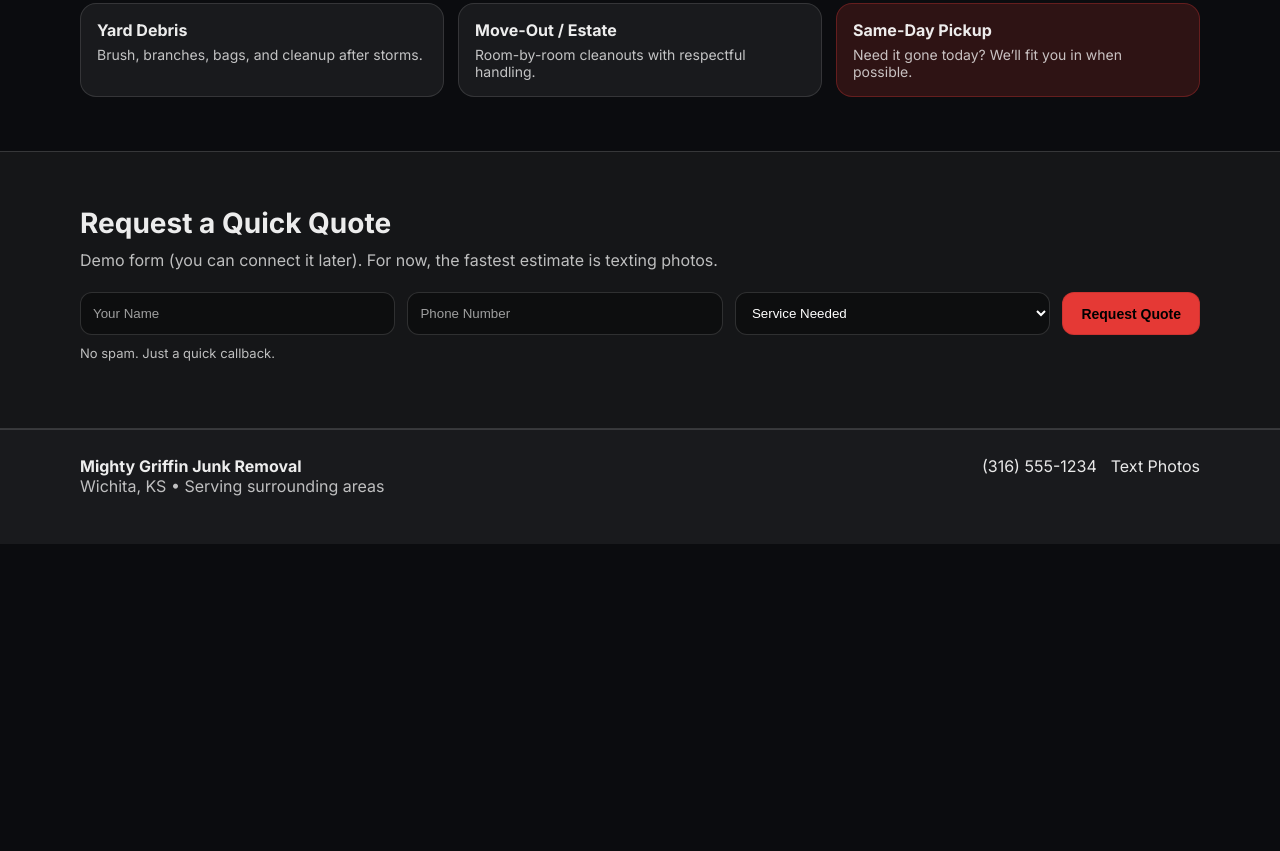
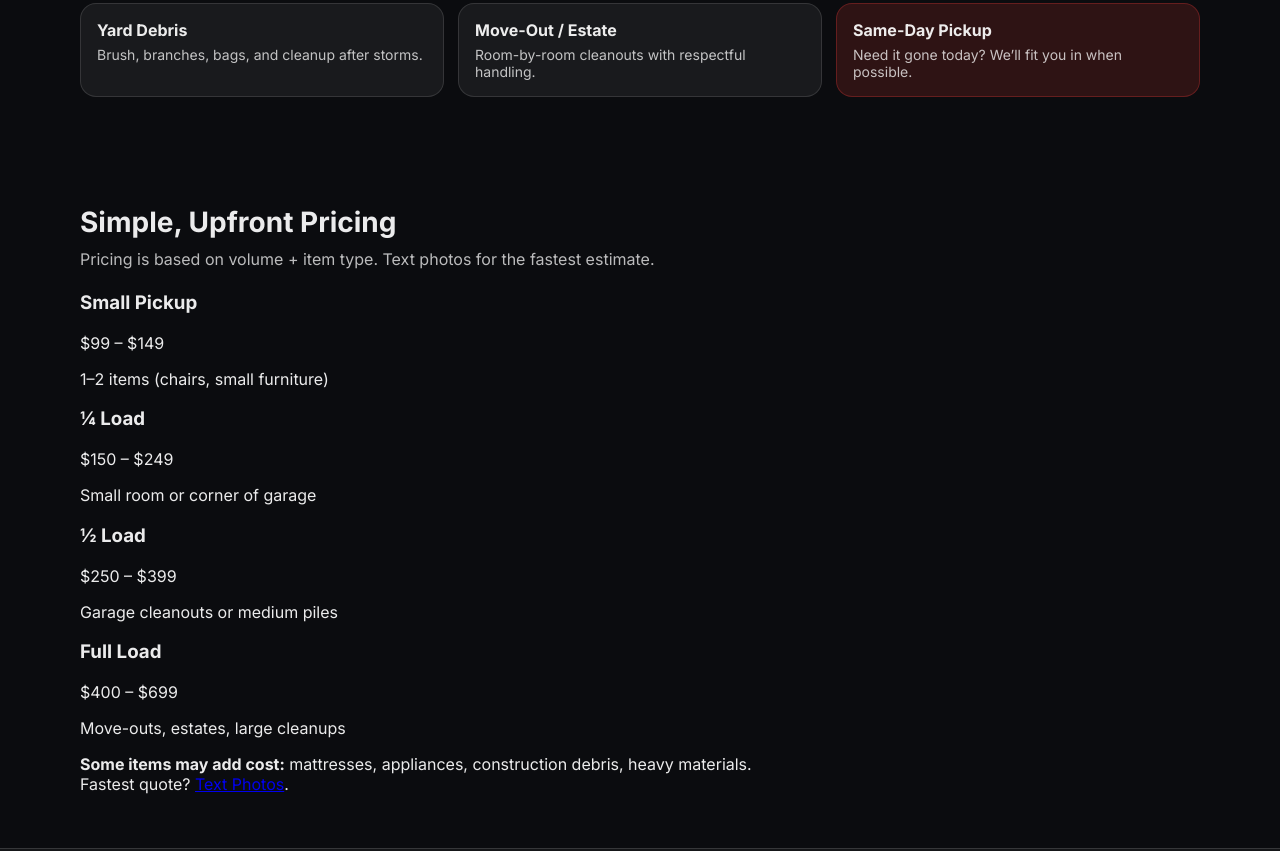
Before and after one commit to Keaganllll/MightyGriffinJunkRemoval, a plain HTML site: page index.html in a window 1280 px wide. Shown: the part 994-1845 px from the top of the page. Before the commit the page ends 1538 px from the top, so only its background shows below. Drawn offline with Linux system fonts and the light colour scheme.

Commit message:
Update index.html

```diff
--- a/index.html
+++ b/index.html
@@ -118,7 +118,45 @@
       </div>
     </div>
   </section>
+<!-- PRICING -->
+<section class="section pricing">
+  <div class="container">
+    <h2>Simple, Upfront Pricing</h2>
+    <p class="muted">Pricing is based on volume + item type. Text photos for the fastest estimate.</p>
 
+    <div class="pricing-grid">
+      <div class="price-card">
+        <h3>Small Pickup</h3>
+        <div class="price">$99 – $149</div>
+        <p>1–2 items (chairs, small furniture)</p>
+      </div>
+
+      <div class="price-card">
+        <h3>¼ Load</h3>
+        <div class="price">$150 – $249</div>
+        <p>Small room or corner of garage</p>
+      </div>
+
+      <div class="price-card">
+        <h3>½ Load</h3>
+        <div class="price">$250 – $399</div>
+        <p>Garage cleanouts or medium piles</p>
+      </div>
+
+      <div class="price-card featured">
+        <h3>Full Load</h3>
+        <div class="price">$400 – $699</div>
+        <p>Move-outs, estates, large cleanups</p>
+      </div>
+    </div>
+
+    <div class="pricing-note">
+      <strong>Some items may add cost:</strong> mattresses, appliances, construction debris, heavy materials.
+      <br>
+      Fastest quote? <a href="sms:3165551234">Text Photos</a>.
+    </div>
+  </div>
+</section>
   <!-- QUOTE -->
   <section id="quote" class="section soft">
     <div class="container">
```
